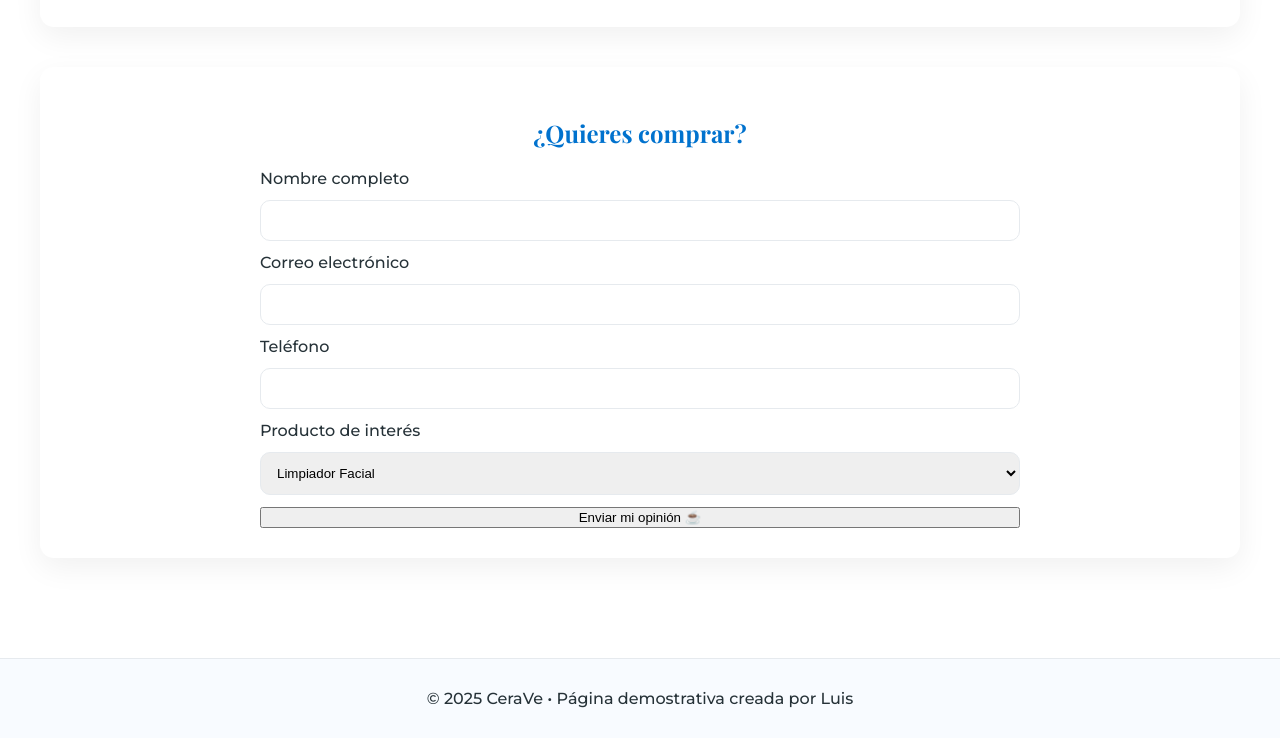
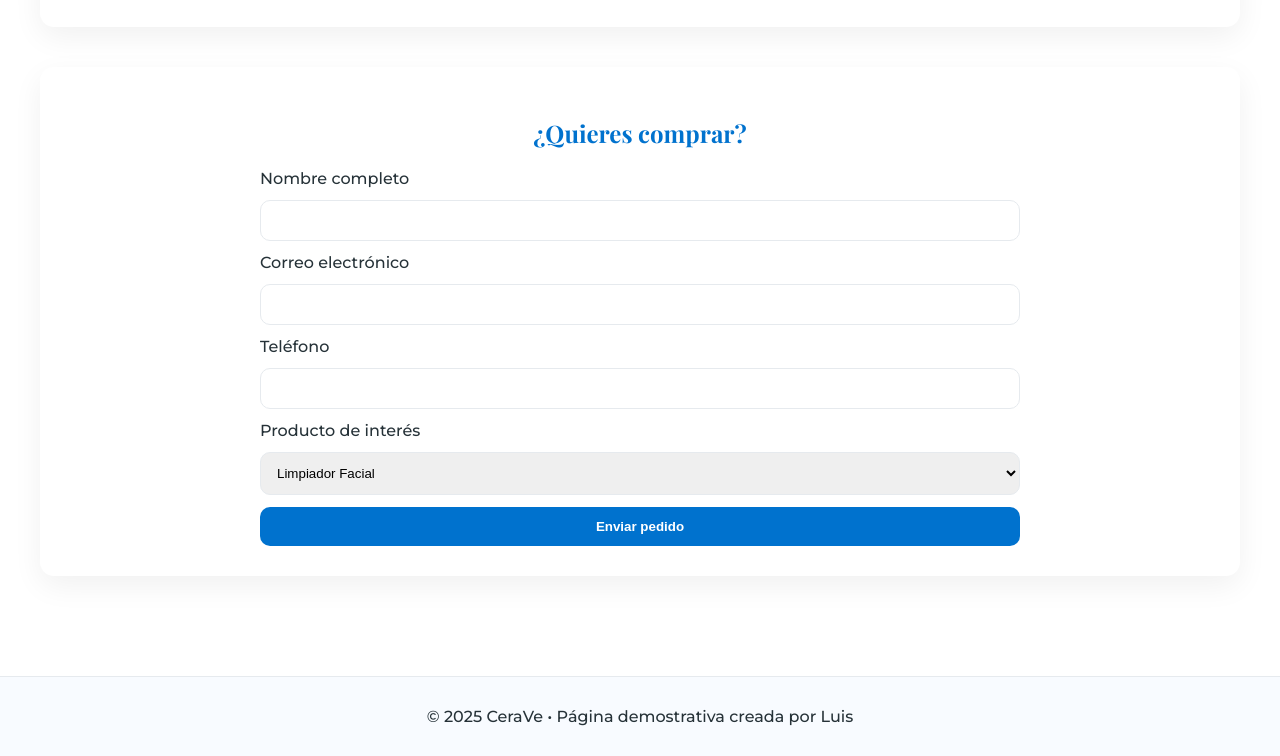
Before and after one commit to luiscastillo-dev/formulario_2, a plain HTML site: page index.html in a window 1280 px wide. Shown: the part 1880-2636 px from the top of the page. Drawn offline with nearby package versions, Linux system fonts and the light colour scheme.

Commit message:
Update index.html

```diff
--- a/index.html
+++ b/index.html
@@ -259,7 +259,7 @@
 
 
 
-	<button type="submit" class="btn-form">Enviar mi opinión ☕</button>
+	  <button class="boton-form" type="submit">Enviar pedido</button>
 	</form>
 </section>
 
```
